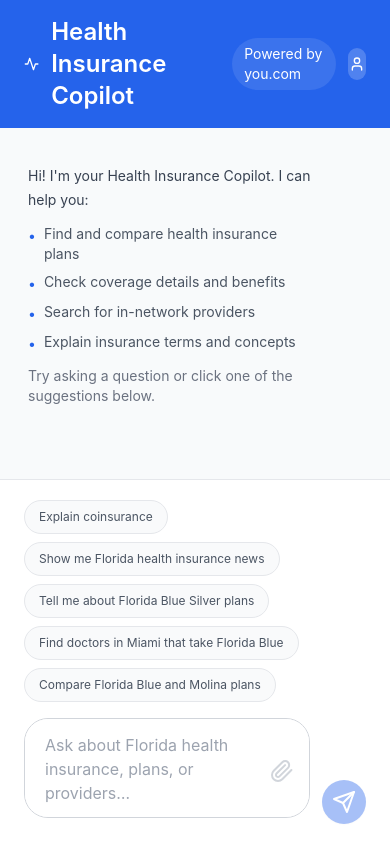
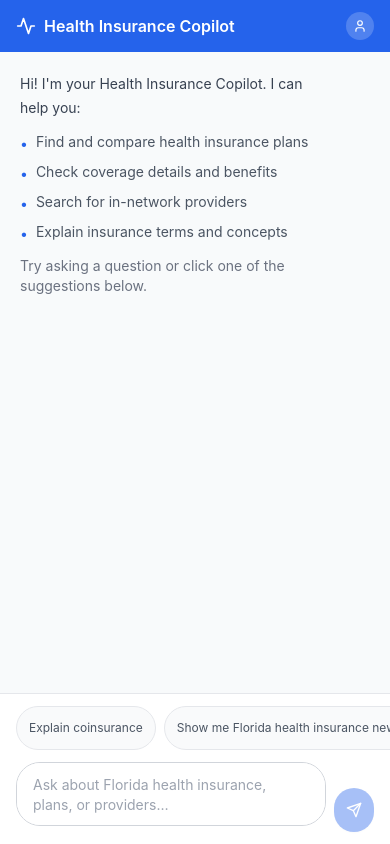
Before and after one commit to gana36/you.com, a React (Vite) app in the folder frontend/: page / in a window 390 px wide. Built offline with nearby package versions, Linux system fonts and the light colour scheme.

Commit message:
mobile responsive

```diff
--- a/frontend/src/components/conversation/ChatInput.tsx
+++ b/frontend/src/components/conversation/ChatInput.tsx
@@ -51,24 +51,26 @@ export const ChatInput: React.FC<ChatInputProps> = ({
   };
 
   return (
-    <div className="border-t border-gray-200 bg-white px-6 py-5">
+    <div className="border-t border-gray-200 bg-white px-4 sm:px-6 py-3 sm:py-5">
       <div className="max-w-5xl mx-auto">
         {/* Quick demo chips */}
-        <div className="flex flex-wrap gap-2 mb-4">
+        <div className="overflow-x-auto -mx-4 sm:mx-0 px-4 sm:px-0 mb-3 sm:mb-4">
+          <div className="flex sm:flex-wrap gap-2 min-w-max sm:min-w-0">
             {quickDemoChips.map((chip, idx) => (
               <button
                 key={idx}
                 onClick={() => handleChipClick(chip)}
                 disabled={disabled}
-              className="px-3.5 py-2 text-xs bg-gray-50 text-gray-600 rounded-full border border-gray-200 hover:border-[#2563EB] hover:text-[#2563EB] hover:bg-[#2563EB]/5 transition-all disabled:opacity-50 disabled:cursor-not-allowed"
+                className="px-3 sm:px-3.5 py-1.5 sm:py-2 text-xs bg-gray-50 text-gray-600 rounded-full border border-gray-200 hover:border-[#2563EB] hover:text-[#2563EB] hover:bg-[#2563EB]/5 transition-all disabled:opacity-50 disabled:cursor-not-allowed whitespace-nowrap flex-shrink-0"
               >
                 {chip}
               </button>
             ))}
           </div>
+        </div>
 
         {/* Input area */}
-        <div className="flex items-end gap-3">
+        <div className="flex items-end gap-2 sm:gap-3">
           <div className="flex-1 relative">
             <textarea
               ref={textareaRef}
@@ -78,24 +80,24 @@ export const ChatInput: React.FC<ChatInputProps> = ({
               placeholder={placeholder}
               disabled={disabled}
               rows={1}
-              className="w-full px-5 py-3.5 pr-12 border border-gray-300 rounded-3xl focus:ring-2 focus:ring-[#2563EB]/20 focus:border-[#2563EB] outline-none resize-none max-h-32 disabled:bg-gray-50 disabled:cursor-not-allowed text-gray-900 placeholder:text-gray-400"
+              className="w-full px-4 sm:px-5 py-3 sm:py-3.5 pr-10 sm:pr-12 border border-gray-300 rounded-3xl focus:ring-2 focus:ring-[#2563EB]/20 focus:border-[#2563EB] outline-none resize-none max-h-32 disabled:bg-gray-50 disabled:cursor-not-allowed text-sm sm:text-base text-gray-900 placeholder:text-gray-400"
             />
             <button
               disabled
-              className="absolute right-4 top-1/2 -translate-y-1/2 text-gray-300 cursor-not-allowed"
+              className="absolute right-3 sm:right-4 top-1/2 -translate-y-1/2 text-gray-300 cursor-not-allowed hidden sm:block"
             >
-              <Paperclip className="w-4.5 h-4.5" />
+              <Paperclip className="w-4 h-4 sm:w-4.5 sm:h-4.5" />
             </button>
           </div>
           <button
             onClick={handleSubmit}
             disabled={disabled || !input.trim()}
-            className="w-11 h-11 bg-[#2563EB] text-white rounded-full hover:bg-[#1d4ed8] transition-all disabled:opacity-40 disabled:cursor-not-allowed flex items-center justify-center flex-shrink-0 shadow-sm"
+            className="w-10 h-10 sm:w-11 sm:h-11 bg-[#2563EB] text-white rounded-full hover:bg-[#1d4ed8] transition-all disabled:opacity-40 disabled:cursor-not-allowed flex items-center justify-center flex-shrink-0 shadow-sm"
           >
             {disabled ? (
-              <Loader2 className="w-5 h-5 animate-spin" />
+              <Loader2 className="w-4 h-4 sm:w-5 sm:h-5 animate-spin" />
             ) : (
-              <Send className="w-4.5 h-4.5" />
+              <Send className="w-4 h-4 sm:w-4.5 sm:h-4.5" />
             )}
           </button>
         </div>
--- a/frontend/src/components/conversation/ChatLayout.tsx
+++ b/frontend/src/components/conversation/ChatLayout.tsx
@@ -26,7 +26,7 @@ export const ChatLayout: React.FC<ChatLayoutProps> = ({
       {/* Chat Area */}
       <div
         ref={scrollRef}
-        className="flex-1 overflow-y-auto px-6 py-8 bg-background"
+        className="flex-1 overflow-y-auto px-4 sm:px-6 py-4 sm:py-8 bg-background"
       >
         <div className="max-w-5xl mx-auto space-y-1">
           {children}
--- a/frontend/src/components/conversation/Header.tsx
+++ b/frontend/src/components/conversation/Header.tsx
@@ -3,21 +3,21 @@ import { Activity, User } from 'lucide-react';
 
 export const Header: React.FC = () => {
   return (
-    <div className="bg-[#2563EB] text-white px-6 py-4 shadow-sm flex-shrink-0">
+    <div className="bg-[#2563EB] text-white px-4 sm:px-6 py-3 sm:py-4 shadow-sm flex-shrink-0">
       <div className="max-w-chat mx-auto flex items-center justify-between">
         {/* Left side: Logo and title */}
-        <div className="flex items-center gap-3">
-          <Activity className="w-6 h-6" />
-          <h1 className="text-white">Health Insurance Copilot</h1>
+        <div className="flex items-center gap-2 sm:gap-3">
+          <Activity className="w-5 h-5 sm:w-6 sm:h-6" />
+          <h1 className="text-white text-base sm:text-xl md:text-2xl font-semibold">Health Insurance Copilot</h1>
         </div>
 
         {/* Right side: Powered by badge and avatar */}
-        <div className="flex items-center gap-3">
-          <div className="bg-white/10 px-3 py-1.5 rounded-full text-sm">
+        <div className="flex items-center gap-2 sm:gap-3">
+          <div className="hidden sm:block bg-white/10 px-3 py-1.5 rounded-full text-xs sm:text-sm">
             Powered by you.com
           </div>
-          <div className="w-8 h-8 bg-white/20 rounded-full flex items-center justify-center">
-            <User className="w-4 h-4" />
+          <div className="w-7 h-7 sm:w-8 sm:h-8 bg-white/20 rounded-full flex items-center justify-center">
+            <User className="w-3.5 h-3.5 sm:w-4 sm:h-4" />
           </div>
         </div>
       </div>
--- a/frontend/src/components/results/FAQCard.tsx
+++ b/frontend/src/components/results/FAQCard.tsx
@@ -49,10 +49,10 @@ export const FAQCard: React.FC<FAQCardProps> = ({ topic, searchResults, onViewer
 
   if (loading) {
     return (
-      <div className="bg-white border border-gray-200 rounded-lg p-6">
+      <div className="bg-white border border-gray-200 rounded-lg p-4 sm:p-6">
         <div className="flex items-center gap-3 text-gray-500">
-          <Loader2 className="w-5 h-5 animate-spin" />
-          <span>Analyzing sources and preparing answer...</span>
+          <Loader2 className="w-4 h-4 sm:w-5 sm:h-5 animate-spin" />
+          <span className="text-sm sm:text-base">Analyzing sources and preparing answer...</span>
         </div>
       </div>
     );
@@ -61,11 +61,11 @@ export const FAQCard: React.FC<FAQCardProps> = ({ topic, searchResults, onViewer
   return (
     <div className="bg-white border border-gray-200 rounded-lg overflow-hidden">
       {/* Main Answer - Self-sufficient */}
-      <div className="p-6">
-        <h3 className="text-xl font-bold text-gray-900 mb-3">
+      <div className="p-4 sm:p-6">
+        <h3 className="text-lg sm:text-xl font-bold text-gray-900 mb-2 sm:mb-3">
           {topic}
         </h3>
-        <div className="text-base text-gray-800 leading-relaxed prose prose-base max-w-none">
+        <div className="text-sm sm:text-base text-gray-800 leading-relaxed prose prose-sm sm:prose-base max-w-none">
           <ReactMarkdown>{briefAnswer}</ReactMarkdown>
         </div>
       </div>
@@ -73,9 +73,9 @@ export const FAQCard: React.FC<FAQCardProps> = ({ topic, searchResults, onViewer
       {/* Learn More CTA */}
       <button
         onClick={() => onViewerOpen(briefAnswer)}
-        className="w-full px-6 py-3 bg-gray-50 hover:bg-gray-100 border-t border-gray-200 transition-colors group flex items-center justify-between"
+        className="w-full px-4 sm:px-6 py-3 bg-gray-50 hover:bg-gray-100 border-t border-gray-200 transition-colors group flex items-center justify-between"
       >
-        <span className="text-sm text-gray-700 font-medium">
+        <span className="text-xs sm:text-sm text-gray-700 font-medium">
           See detailed explanation with examples and sources
         </span>
         <ChevronRight className="w-4 h-4 text-gray-400 group-hover:text-blue-600 transition-colors" />
--- a/frontend/src/components/results/NewsCards.tsx
+++ b/frontend/src/components/results/NewsCards.tsx
@@ -17,13 +17,13 @@ interface NewsCardsProps {
 
 export const NewsCards: React.FC<NewsCardsProps> = ({ articles, onArticleClick }) => {
   return (
-    <div className="overflow-x-auto -mx-6 px-6">
-      <div className="flex gap-6 pb-4">
+    <div className="overflow-x-auto -mx-4 sm:-mx-6 px-4 sm:px-6">
+      <div className="flex gap-4 sm:gap-6 pb-4">
         {articles.map((article, idx) => (
           <button
             key={idx}
             onClick={() => onArticleClick?.(idx)}
-            className="w-96 flex-shrink-0 bg-white border border-gray-200 rounded-xl p-6 hover:border-[#2563EB] hover:shadow-md transition-all group text-left"
+            className="w-80 sm:w-96 flex-shrink-0 bg-white border border-gray-200 rounded-xl p-4 sm:p-6 hover:border-[#2563EB] hover:shadow-md transition-all group text-left"
           >
             {/* External link icon */}
             <div className="flex justify-end mb-3">
@@ -31,17 +31,17 @@ export const NewsCards: React.FC<NewsCardsProps> = ({ articles, onArticleClick }
             </div>
 
             {/* Headline */}
-            <h4 className="text-gray-900 mb-3 line-clamp-2 text-lg font-medium">
+            <h4 className="text-gray-900 mb-2 sm:mb-3 line-clamp-2 text-base sm:text-lg font-medium">
               {article.headline}
             </h4>
 
             {/* Summary */}
-            <p className="text-gray-600 mb-4 line-clamp-3 leading-relaxed">
+            <p className="text-gray-600 mb-3 sm:mb-4 line-clamp-3 leading-relaxed text-sm">
               {article.summary}
             </p>
 
             {/* Source and date */}
-            <div className="flex items-center justify-between text-sm text-gray-500 pt-3 border-t border-gray-100">
+            <div className="flex items-center justify-between text-xs sm:text-sm text-gray-500 pt-2 sm:pt-3 border-t border-gray-100">
               <div className="flex items-center gap-2">
                 {article.favicon ? (
                   <img src={article.favicon} alt="" className="w-4 h-4" />
--- a/frontend/src/index.css
+++ b/frontend/src/index.css
@@ -47,34 +47,70 @@ code {
   background: #9ca3af;
 }
 
-/* Default typography - let these handle most text sizing */
+/* Default typography - responsive text sizing */
 @layer base {
   h1 {
-    font-size: 1.5rem;
-    font-weight: 600;
-    line-height: 2rem;
-  }
-
-  h2 {
     font-size: 1.25rem;
     font-weight: 600;
     line-height: 1.75rem;
   }
 
-  h3 {
+  h2 {
     font-size: 1.125rem;
     font-weight: 600;
     line-height: 1.5rem;
   }
 
-  h4 {
+  h3 {
     font-size: 1rem;
     font-weight: 600;
-    line-height: 1.5rem;
+    line-height: 1.375rem;
+  }
+
+  h4 {
+    font-size: 0.9375rem;
+    font-weight: 600;
+    line-height: 1.375rem;
   }
 
   p {
     font-size: 0.875rem;
     line-height: 1.5rem;
   }
+
+  /* Larger screens */
+  @media (min-width: 640px) {
+    h1 {
+      font-size: 1.5rem;
+      line-height: 2rem;
+    }
+
+    h2 {
+      font-size: 1.25rem;
+      line-height: 1.75rem;
+    }
+
+    h3 {
+      font-size: 1.125rem;
+      line-height: 1.5rem;
+    }
+
+    h4 {
+      font-size: 1rem;
+      line-height: 1.5rem;
+    }
+  }
 }
+
+/* Prevent horizontal scroll on mobile */
+html, body {
+  overflow-x: hidden;
+  width: 100%;
+}
+
+/* Improve touch targets on mobile */
+@media (max-width: 640px) {
+  button, a {
+    min-height: 44px;
+  }
+}
```
Also changed, not shown: frontend/src/components/conversation/ContentViewer.tsx (+9 -9 lines), frontend/src/components/results/PlanComparisonTable.tsx (+10 -9 lines). Lines whose indentation alone changed are shown as unchanged.
